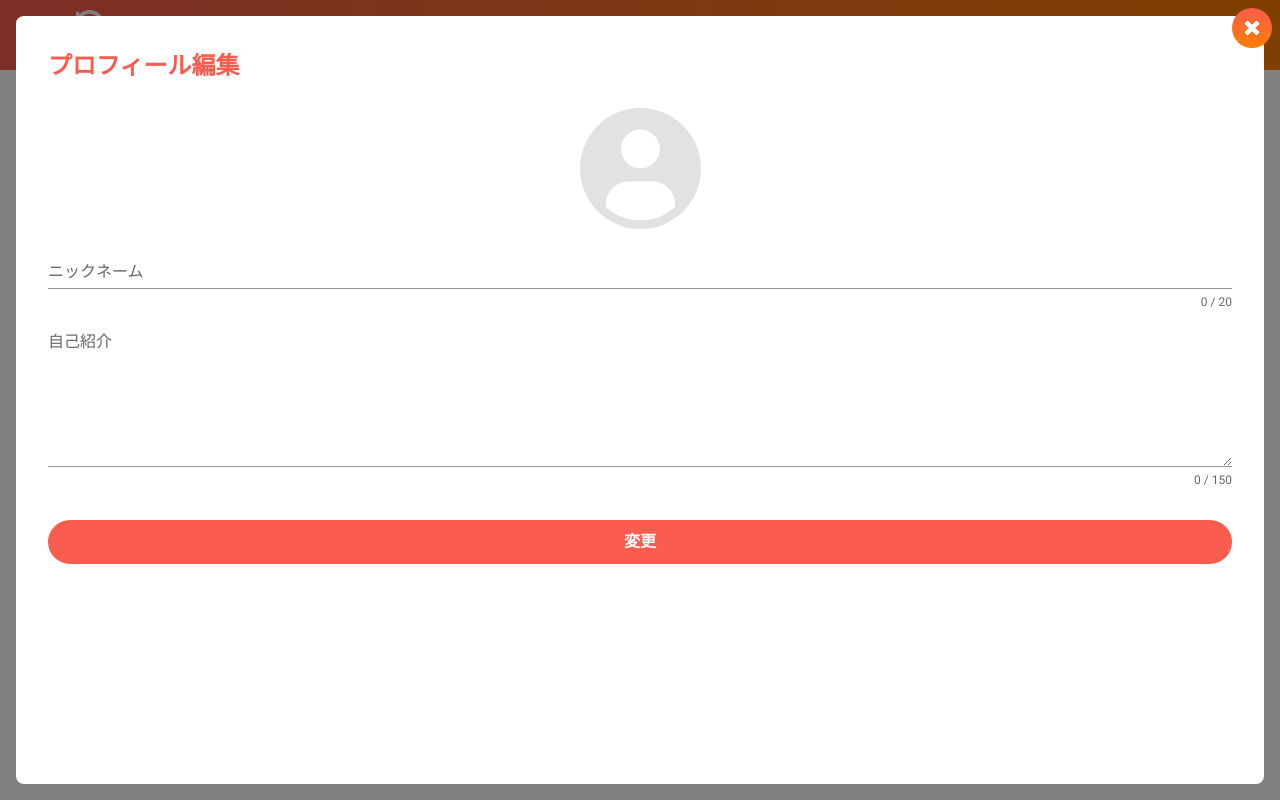
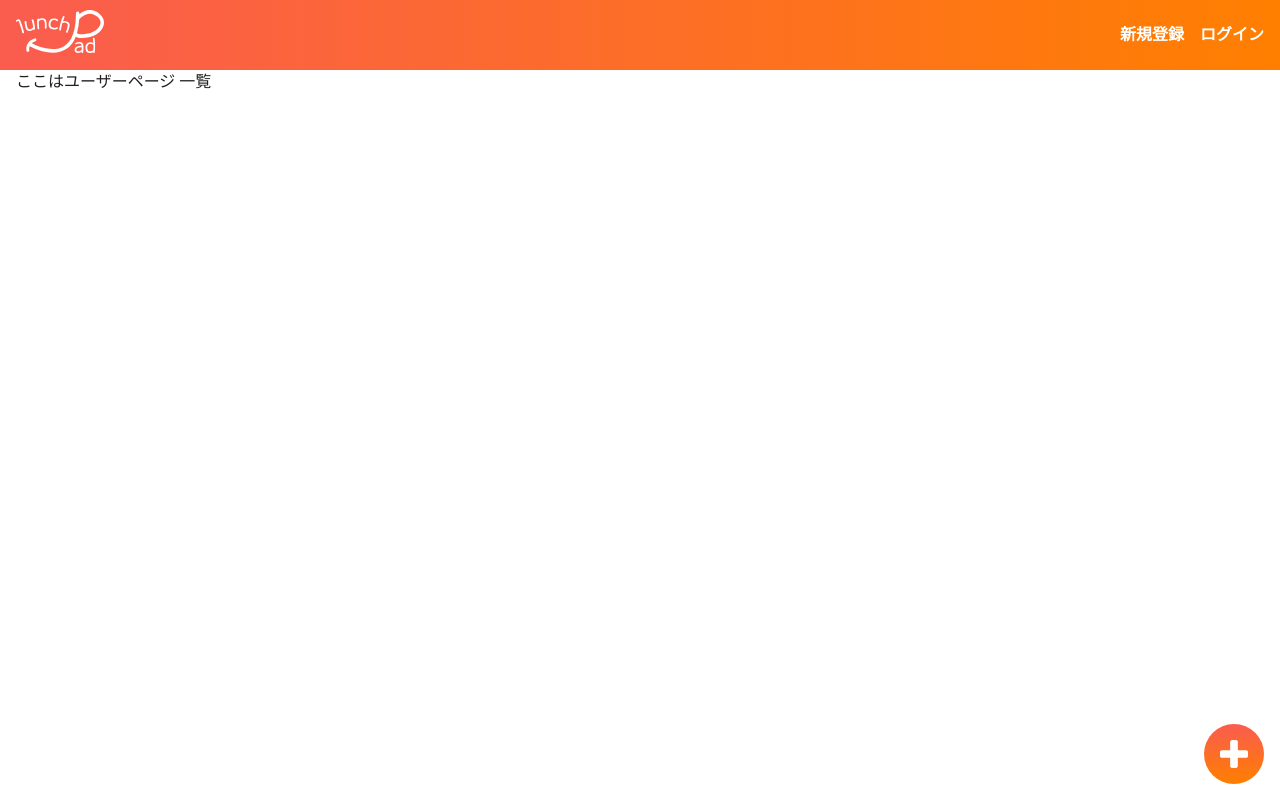
Before and after one commit to JOKOJOKO405/original-app, a Nuxt app: page /user/1 in a window 1280 px wide. Built offline with nearby package versions, Linux system fonts and the light colour scheme.

Commit message:
Add 新規投稿ページコンポーネント

```diff
--- a/pages/user/_id.vue
+++ b/pages/user/_id.vue
@@ -1,8 +1,11 @@
 <template>
   <div class="inner">
     ここはユーザーページ
-    <ModalBase v-if="isModalOpened" @close-modal="closeModal">
+    <ModalBase v-if="isEditing" @close-modal="closeModal">
       <EditProfile />
+    </ModalBase>
+    <ModalBase v-if="isCreate" @close-modal="closeModal">
+      <CreatePost />
     </ModalBase>
     一覧
     <AddButton @add-card="addCard" />
@@ -12,6 +15,7 @@
 <script>
 import ModalBase from '~/components/ModalBase'
 import EditProfile from '~/components/EditProfile'
+import CreatePost from '~/components/CreatePost'
 import AddButton from '~/components/AddButton'
 export default {
   components: {
@@ -21,16 +25,21 @@ export default {
   },
   data(){
     return {
-      isModalOpened: true,
+      isEditing: false,
+      isCreate: false,
     }
   },
   methods: {
     closeModal(){
-      this.isModalOpened = false
+      this.isEditing = false
+      this.isCreate = false
+    },
+    editProfile(){
+      this.isCreate = true
     },
     addCard(){
-      this.isModalOpened = true
-    },
+      this.isCreate = true
+    }
   }
 }
 </script>
```
